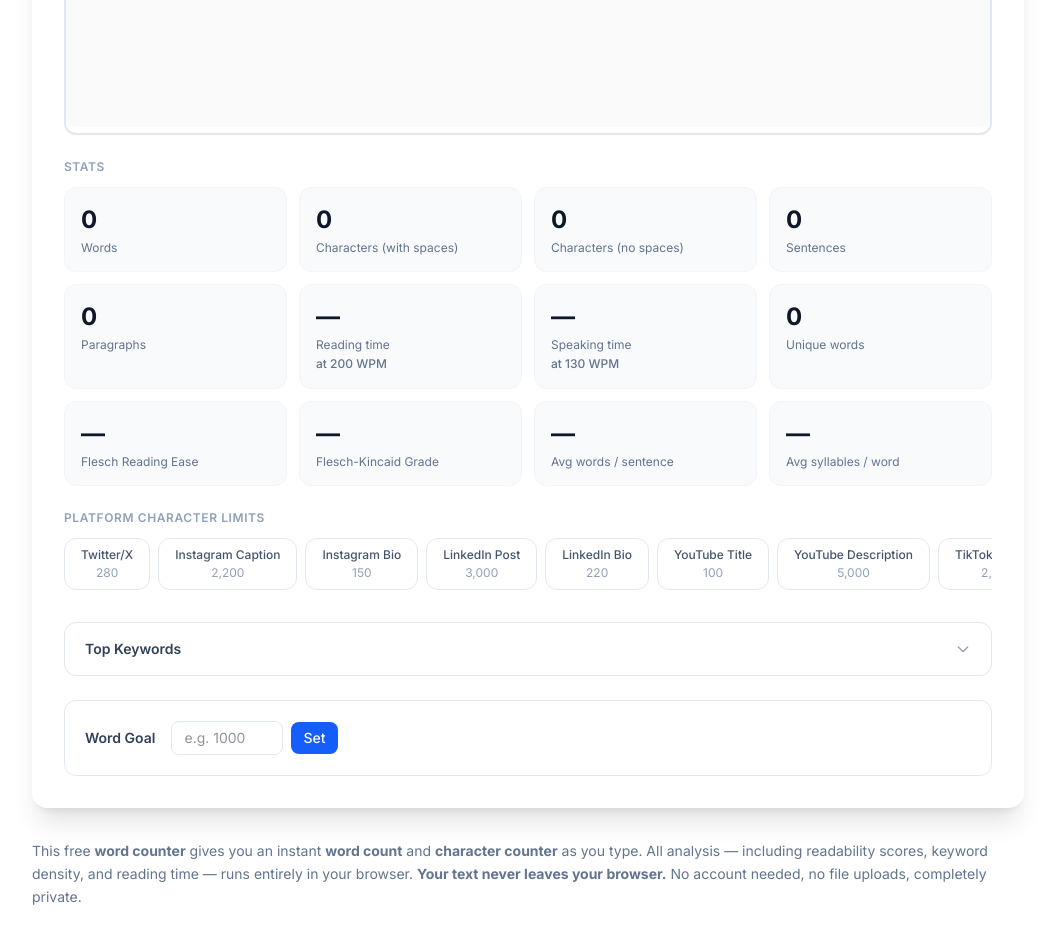
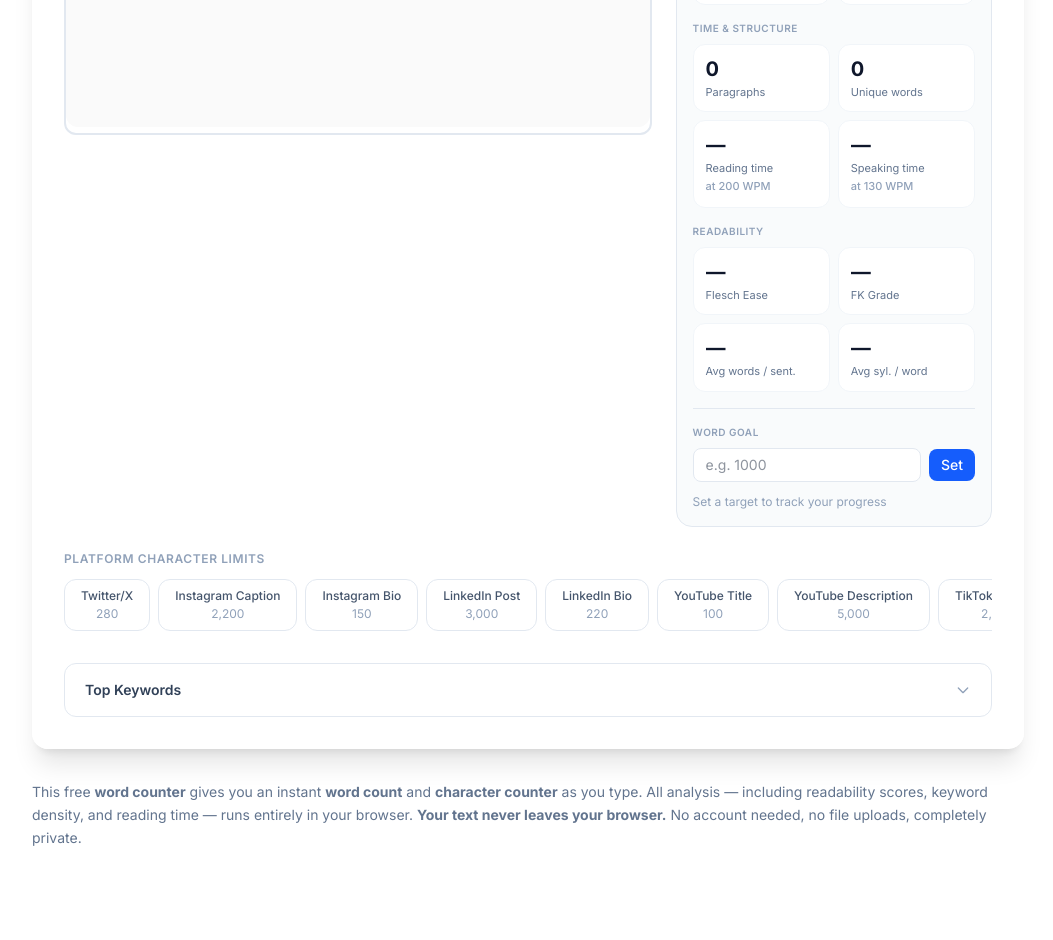
Before and after one commit to recynt-studyz/wordcountertool, a Next.js app: page / in a window 1280 px wide. Shown: the part 780-1720 px from the top of the page, without its empty margins (112-1165 px from the left). Built offline with nearby package versions, Linux system fonts and the light colour scheme.

Commit message:
redesign layout - side by side textarea and stats panel on desktop

```diff
--- a/components/WordCounterTool.tsx
+++ b/components/WordCounterTool.tsx
@@ -33,13 +33,25 @@ function StatCard({
   color?: string
 }) {
   return (
-    <div className="bg-slate-50 dark:bg-slate-700/50 rounded-xl p-4 border border-slate-100 dark:border-slate-700">
-      <div className={`text-2xl font-bold truncate ${color ?? 'text-slate-900 dark:text-white'}`}>
+    <div className="bg-white dark:bg-slate-800 rounded-xl p-3 border border-slate-100 dark:border-slate-700">
+      <div className={`text-xl font-bold truncate leading-tight ${color ?? 'text-slate-900 dark:text-white'}`}>
         {value}
       </div>
-      <div className="text-xs text-slate-500 dark:text-slate-400 mt-1 leading-tight">{label}</div>
-      {sub && <div className={`text-xs mt-1 font-medium ${color ?? 'text-slate-500 dark:text-slate-400'}`}>{sub}</div>}
+      <div className="text-[11px] text-slate-500 dark:text-slate-400 mt-1 leading-tight">{label}</div>
+      {sub && (
+        <div className={`text-[11px] mt-0.5 font-medium ${color ?? 'text-slate-400 dark:text-slate-500'}`}>
+          {sub}
         </div>
+      )}
+    </div>
+  )
+}
+
+function SectionLabel({ children }: { children: React.ReactNode }) {
+  return (
+    <p className="text-[10px] font-semibold uppercase tracking-wider text-slate-400 dark:text-slate-500 mb-2">
+      {children}
+    </p>
   )
 }
 
@@ -91,7 +103,6 @@ export default function WordCounterTool() {
 
   const textareaRef = useRef<HTMLTextAreaElement>(null)
 
-  // Load word goal from localStorage
   useEffect(() => {
     try {
       const saved = localStorage.getItem('wordcountertool-goal')
@@ -145,13 +156,6 @@ export default function WordCounterTool() {
     }
   }
 
-  const handleDragOver = (e: React.DragEvent) => {
-    e.preventDefault()
-    setIsDragOver(true)
-  }
-
-  const handleDragLeave = () => setIsDragOver(false)
-
   const handleDrop = (e: React.DragEvent) => {
     e.preventDefault()
     setIsDragOver(false)
@@ -188,15 +192,18 @@ export default function WordCounterTool() {
   const selectedPlatform = selectedPlatformId
     ? PLATFORM_LIST.find(p => p.id === selectedPlatformId) ?? null
     : null
-  const platformPct = selectedPlatform
-    ? (charsWithSpaces / selectedPlatform.limit) * 100
-    : 0
+  const platformPct = selectedPlatform ? (charsWithSpaces / selectedPlatform.limit) * 100 : 0
   const goalPct = wordGoal > 0 ? Math.min(100, (wordCount / wordGoal) * 100) : 0
 
   return (
     <div className="space-y-6">
-      {/* Textarea section */}
-      <div className="relative">
+
+      {/* ── TWO-COLUMN ROW ── */}
+      <div className="flex flex-col md:flex-row md:items-start gap-6">
+
+        {/* ── LEFT COLUMN: Textarea (65%) ── */}
+        <div className="w-full min-w-0 md:flex-[65]">
+
           {/* Toolbar */}
           <div className="flex items-center gap-2 mb-2">
             <button
@@ -210,7 +217,7 @@ export default function WordCounterTool() {
             >
               Monospace
             </button>
-          <span className="text-xs text-slate-400 dark:text-slate-500 ml-auto">
+            <span className="text-xs text-slate-400 dark:text-slate-500 ml-auto hidden sm:block">
               Drop a .txt file to load
             </span>
             {text && (
@@ -258,8 +265,8 @@ export default function WordCounterTool() {
 
           {/* Textarea */}
           <div
-          onDragOver={handleDragOver}
-          onDragLeave={handleDragLeave}
+            onDragOver={e => { e.preventDefault(); setIsDragOver(true) }}
+            onDragLeave={() => setIsDragOver(false)}
             onDrop={handleDrop}
             className={[
               'relative rounded-xl border-2 transition-colors',
@@ -292,23 +299,31 @@ export default function WordCounterTool() {
           </div>
         </div>
 
-      {/* Stats Dashboard */}
-      <div>
-        <h2 className="text-xs font-semibold uppercase tracking-wider text-slate-400 dark:text-slate-500 mb-3">
+        {/* ── RIGHT COLUMN: Sticky stats panel (35%) ── */}
+        <div className="w-full md:flex-[35] md:sticky md:top-4">
+          <div className="rounded-2xl border border-slate-200 dark:border-slate-700 bg-slate-50/80 dark:bg-slate-800/60 p-4 space-y-4">
+
+            <h2 className="text-xs font-semibold uppercase tracking-wider text-slate-400 dark:text-slate-500">
               Stats
             </h2>
 
-        {/* Row 1 — instant */}
-        <div className="grid grid-cols-2 md:grid-cols-4 gap-3 mb-3">
+            {/* Core counts — instant */}
+            <div>
+              <SectionLabel>Core</SectionLabel>
+              <div className="grid grid-cols-2 gap-2">
                 <StatCard label="Words" value={wordCount.toLocaleString()} />
-          <StatCard label="Characters (with spaces)" value={charsWithSpaces.toLocaleString()} />
-          <StatCard label="Characters (no spaces)" value={charsWithoutSpaces.toLocaleString()} />
                 <StatCard label="Sentences" value={sentences.toLocaleString()} />
+                <StatCard label="Chars (with spaces)" value={charsWithSpaces.toLocaleString()} />
+                <StatCard label="Chars (no spaces)" value={charsWithoutSpaces.toLocaleString()} />
+              </div>
             </div>
 
-        {/* Row 2 — debounced */}
-        <div className="grid grid-cols-2 md:grid-cols-4 gap-3 mb-3">
+            {/* Extended — debounced */}
+            <div>
+              <SectionLabel>Time &amp; Structure</SectionLabel>
+              <div className="grid grid-cols-2 gap-2">
                 <StatCard label="Paragraphs" value={extStats.paragraphs.toLocaleString()} />
+                <StatCard label="Unique words" value={extStats.uniqueWords.toLocaleString()} />
                 <StatCard
                   label="Reading time"
                   value={extStats.readingTime === 0 ? '—' : `${extStats.readingTime} min`}
@@ -319,34 +334,104 @@ export default function WordCounterTool() {
                   value={extStats.speakingTime === 0 ? '—' : `${extStats.speakingTime} min`}
                   sub="at 130 WPM"
                 />
-          <StatCard label="Unique words" value={extStats.uniqueWords.toLocaleString()} />
+              </div>
             </div>
 
-        {/* Row 3 — readability */}
-        <div className="grid grid-cols-2 md:grid-cols-4 gap-3">
+            {/* Readability — debounced */}
+            <div>
+              <SectionLabel>Readability</SectionLabel>
+              <div className="grid grid-cols-2 gap-2">
                 <StatCard
-            label="Flesch Reading Ease"
+                  label="Flesch Ease"
                   value={readability ? readability.fleschEase.toFixed(1) : '—'}
                   sub={readability ? fleschLabel(readability.fleschEase) : undefined}
                   color={readability ? fleschColor(readability.fleschEase) : undefined}
                 />
                 <StatCard
-            label="Flesch-Kincaid Grade"
-            value={readability ? `Grade ${readability.fkGrade.toFixed(1)}` : '—'}
+                  label="FK Grade"
+                  value={readability ? `Gr. ${readability.fkGrade.toFixed(1)}` : '—'}
                   sub={readability ? gradeLabel(readability.fkGrade) : undefined}
                 />
                 <StatCard
-            label="Avg words / sentence"
+                  label="Avg words / sent."
                   value={readability ? readability.avgWordsPerSentence.toFixed(1) : '—'}
                 />
                 <StatCard
-            label="Avg syllables / word"
+                  label="Avg syl. / word"
                   value={readability ? readability.avgSyllablesPerWord.toFixed(2) : '—'}
                 />
               </div>
             </div>
 
-      {/* Platform Limits */}
+            {/* Word Goal */}
+            <div className="border-t border-slate-200 dark:border-slate-700 pt-4">
+              <SectionLabel>Word Goal</SectionLabel>
+              <form onSubmit={handleGoalSubmit} className="flex items-center gap-2 mb-3">
+                <input
+                  type="number"
+                  min="1"
+                  value={wordGoalInput}
+                  onChange={e => setWordGoalInput(e.target.value)}
+                  placeholder="e.g. 1000"
+                  className="w-full min-w-0 px-3 py-1.5 text-sm rounded-lg border border-slate-200 dark:border-slate-700 bg-white dark:bg-slate-800 text-slate-800 dark:text-slate-200 focus:outline-none focus:ring-2 focus:ring-blue-500"
+                />
+                <button
+                  type="submit"
+                  className="shrink-0 px-3 py-1.5 text-sm rounded-lg bg-blue-600 text-white font-medium hover:bg-blue-700 transition-colors"
+                >
+                  Set
+                </button>
+                {wordGoal > 0 && (
+                  <button
+                    type="button"
+                    onClick={() => {
+                      setWordGoal(0)
+                      setWordGoalInput('')
+                      try { localStorage.removeItem('wordcountertool-goal') } catch {}
+                    }}
+                    className="shrink-0 px-2 py-1.5 text-sm rounded-lg border border-slate-200 dark:border-slate-700 text-slate-400 hover:text-red-500 hover:border-red-300 transition-colors"
+                    aria-label="Clear goal"
+                  >
+                    ✕
+                  </button>
+                )}
+              </form>
+
+              {wordGoal > 0 ? (
+                <div>
+                  <div className="flex justify-between text-xs text-slate-500 dark:text-slate-400 mb-1.5">
+                    <span>
+                      {wordCount.toLocaleString()} / {wordGoal.toLocaleString()} words
+                    </span>
+                    <span className="font-semibold">{goalPct.toFixed(1)}%</span>
+                  </div>
+                  <div className="h-2.5 bg-slate-200 dark:bg-slate-700 rounded-full overflow-hidden">
+                    <div
+                      className={`h-full rounded-full transition-all duration-300 ${
+                        goalPct >= 100 ? 'bg-green-500' : goalPct >= 80 ? 'bg-blue-500' : 'bg-blue-400'
+                      }`}
+                      style={{ width: `${goalPct}%` }}
+                    />
+                  </div>
+                  {goalPct >= 100 && (
+                    <p className="text-xs text-green-600 dark:text-green-400 font-medium mt-1">
+                      Goal reached!
+                    </p>
+                  )}
+                </div>
+              ) : (
+                <p className="text-xs text-slate-400 dark:text-slate-500">
+                  Set a target to track your progress
+                </p>
+              )}
+            </div>
+
+          </div>
+        </div>
+      </div>
+      {/* ── END TWO-COLUMN ROW ── */}
+
+      {/* ── FULL WIDTH: Platform Limits ── */}
       <div>
         <h2 className="text-xs font-semibold uppercase tracking-wider text-slate-400 dark:text-slate-500 mb-3">
           Platform Character Limits
@@ -359,9 +444,7 @@ export default function WordCounterTool() {
             return (
               <button
                 key={platform.id}
-                onClick={() =>
-                  setSelectedPlatformId(isSelected ? null : platform.id)
-                }
+                onClick={() => setSelectedPlatformId(isSelected ? null : platform.id)}
                 className={[
                   'flex-shrink-0 flex flex-col items-center px-4 py-2 rounded-xl border text-xs font-medium transition-all',
                   isSelected
@@ -385,7 +468,7 @@ export default function WordCounterTool() {
         </div>
       </div>
 
-      {/* Keyword Density accordion */}
+      {/* ── FULL WIDTH: Keyword Density accordion ── */}
       <div className="border border-slate-200 dark:border-slate-700 rounded-xl overflow-hidden">
         <button
           onClick={() => setShowKeywords(v => !v)}
@@ -434,71 +517,6 @@ export default function WordCounterTool() {
         )}
       </div>
 
-      {/* Word Goal Tracker */}
-      <div className="border border-slate-200 dark:border-slate-700 rounded-xl p-5">
-        <div className="flex items-center gap-4 flex-wrap">
-          <span className="text-sm font-semibold text-slate-700 dark:text-slate-200 shrink-0">
-            Word Goal
-          </span>
-          <form onSubmit={handleGoalSubmit} className="flex items-center gap-2">
-            <input
-              type="number"
-              min="1"
-              value={wordGoalInput}
-              onChange={e => setWordGoalInput(e.target.value)}
-              placeholder="e.g. 1000"
-              className="w-28 px-3 py-1.5 text-sm rounded-lg border border-slate-200 dark:border-slate-700 bg-white dark:bg-slate-800 text-slate-800 dark:text-slate-200 focus:outline-none focus:ring-2 focus:ring-blue-500"
-            />
-            <button
-              type="submit"
-              className="px-3 py-1.5 text-sm rounded-lg bg-blue-600 text-white font-medium hover:bg-blue-700 transition-colors"
-            >
-              Set
-            </button>
-            {wordGoal > 0 && (
-              <button
-                type="button"
-                onClick={() => {
-                  setWordGoal(0)
-                  setWordGoalInput('')
-                  try { localStorage.removeItem('wordcountertool-goal') } catch {}
-                }}
-                className="px-3 py-1.5 text-sm rounded-lg border border-slate-200 dark:border-slate-700 text-slate-500 hover:text-red-500 hover:border-red-300 transition-colors"
-              >
-                Clear
-              </button>
-            )}
-          </form>
-        </div>
-
-        {wordGoal > 0 && (
-          <div className="mt-4">
-            <div className="flex justify-between text-xs text-slate-500 dark:text-slate-400 mb-1">
-              <span>
-                {wordCount.toLocaleString()} / {wordGoal.toLocaleString()} words
-              </span>
-              <span className="font-semibold">{goalPct.toFixed(1)}%</span>
-            </div>
-            <div className="h-3 bg-slate-100 dark:bg-slate-700 rounded-full overflow-hidden">
-              <div
-                className={`h-full rounded-full transition-all duration-300 ${
-                  goalPct >= 100
-                    ? 'bg-green-500'
-                    : goalPct >= 80
-                    ? 'bg-blue-500'
-                    : 'bg-blue-400'
-                }`}
-                style={{ width: `${goalPct}%` }}
-              />
-            </div>
-            {goalPct >= 100 && (
-              <p className="text-xs text-green-600 dark:text-green-400 font-medium mt-1">
-                Goal reached!
-              </p>
-            )}
-          </div>
-        )}
-      </div>
     </div>
   )
 }
```
Lines whose indentation alone changed are shown as unchanged.
